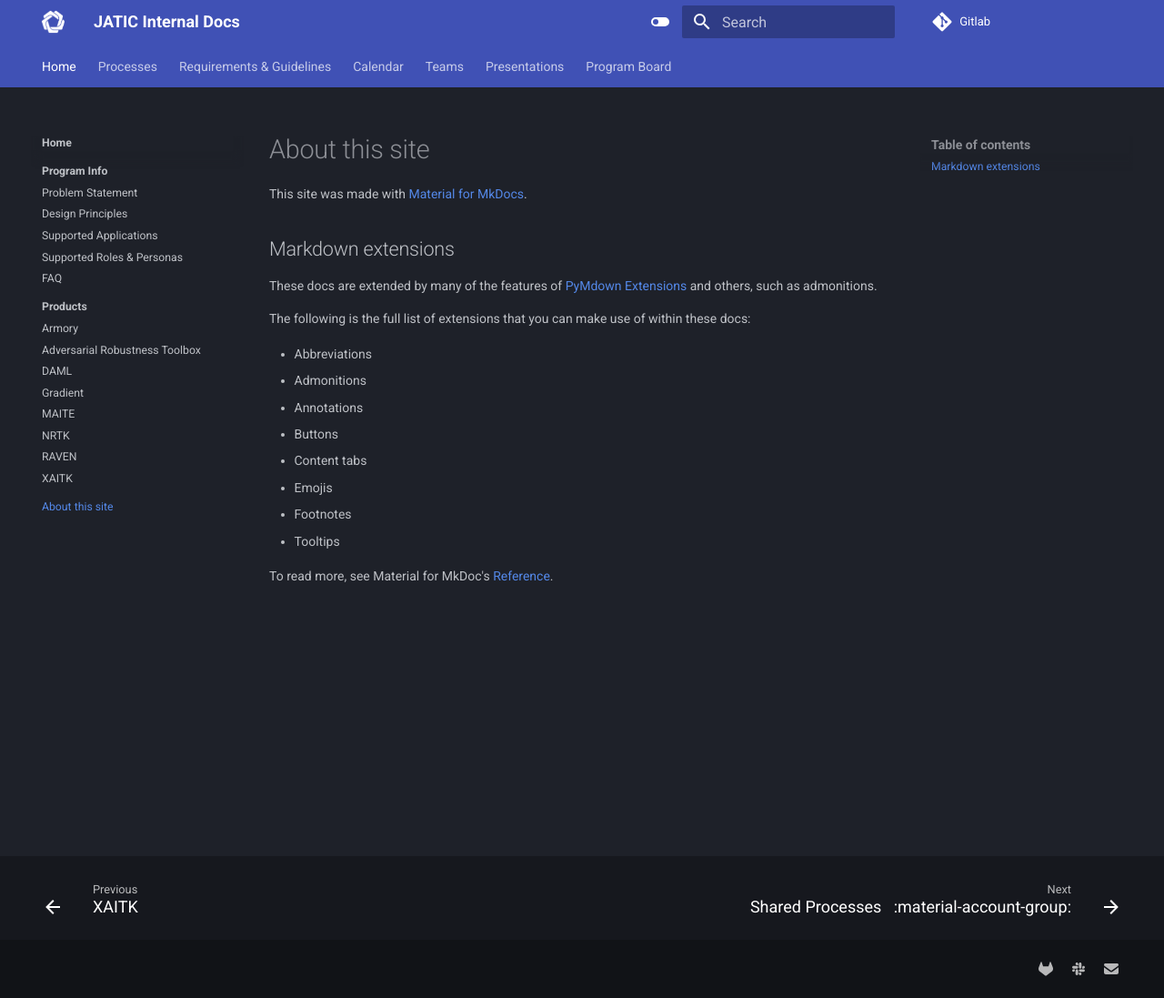
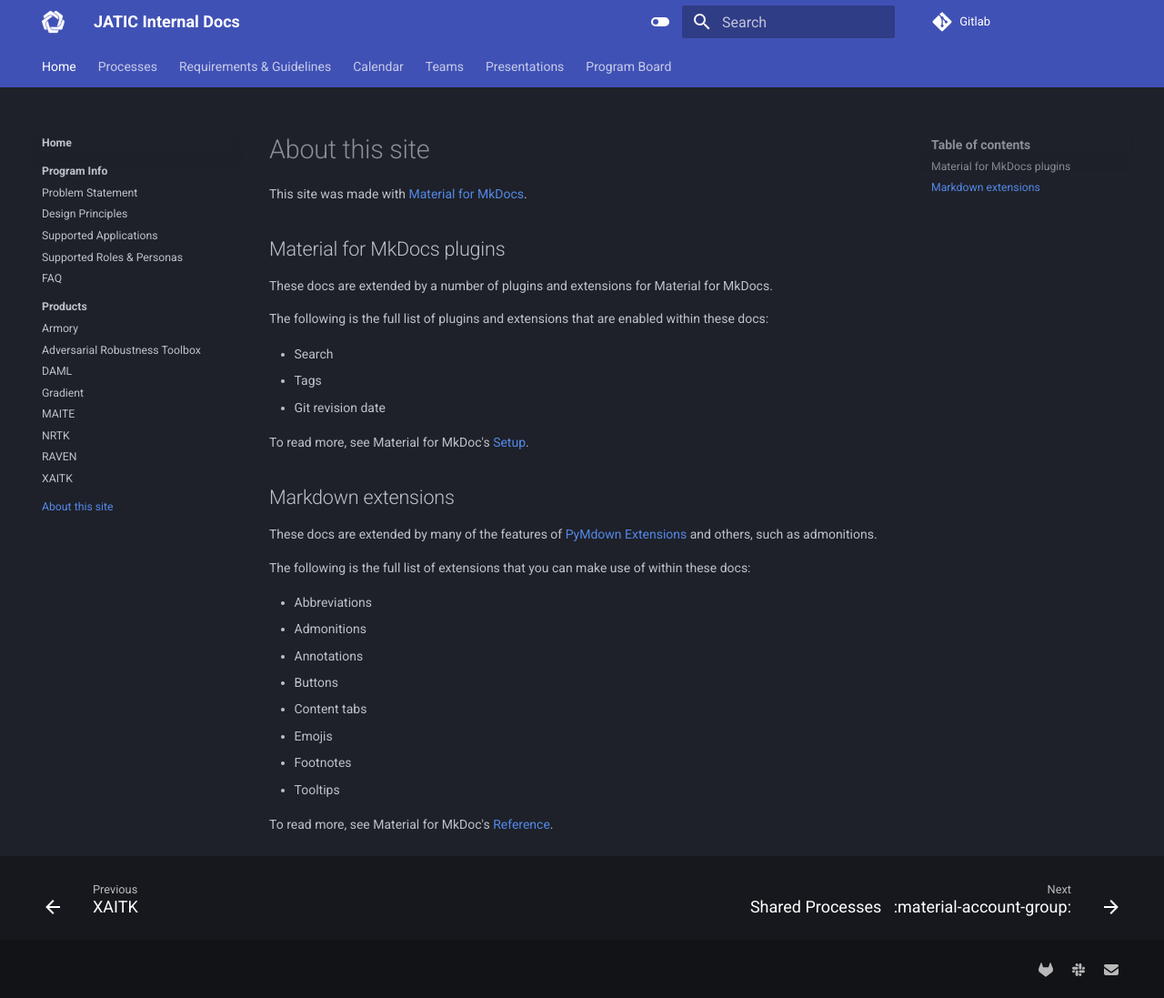
Before and after one commit to zheng0xd/JATIC-internal-docs, an MkDocs documentation site: the page built from docs/about.md, in a window 1280 px wide and 1097 px high. Shown: the whole window at 91% size. Built offline with MkDocs 1.6.1 and Material for MkDocs 9.7.7, drawn with Linux system fonts in a browser that asks for light colours.

Commit message:
add tags

```diff
--- a/docs/about.md
+++ b/docs/about.md
@@ -1,6 +1,18 @@
 # About this site
 
 This site was made with [Material for MkDocs](https://squidfunk.github.io/mkdocs-material/).
+
+## Material for MkDocs plugins
+
+These docs are extended by a number of plugins and extensions for Material for MkDocs.
+
+The following is the full list of plugins and extensions that are enabled within these docs:
+
+- Search
+- Tags
+- Git revision date
+
+To read more, see Material for MkDoc's [Setup](https://squidfunk.github.io/mkdocs-material/setup/).
 
 ## Markdown extensions
 
--- a/mkdocs.yml
+++ b/mkdocs.yml
@@ -41,11 +41,13 @@
     - icon: fontawesome/solid/envelope
       link: mailto:<cdao-jatic@mail.mil> # check that this is correct
   generator: false
-# plugins:
-#  - git-revision-date-localized:
-#      enable_creation_date: true
-#      type: timeago
-#  - git-authors
+plugins:
+  - search
+  - tags:
+      tags_file: tags.md
+  - git-revision-date-localized:
+      enable_creation_date: true
+      type: timeago
 markdown_extensions:
   - abbr
   - admonition
```
Also changed, not shown: docs/index.md (+9 -2 lines), docs/tags.md (added, +5 -0 lines).
